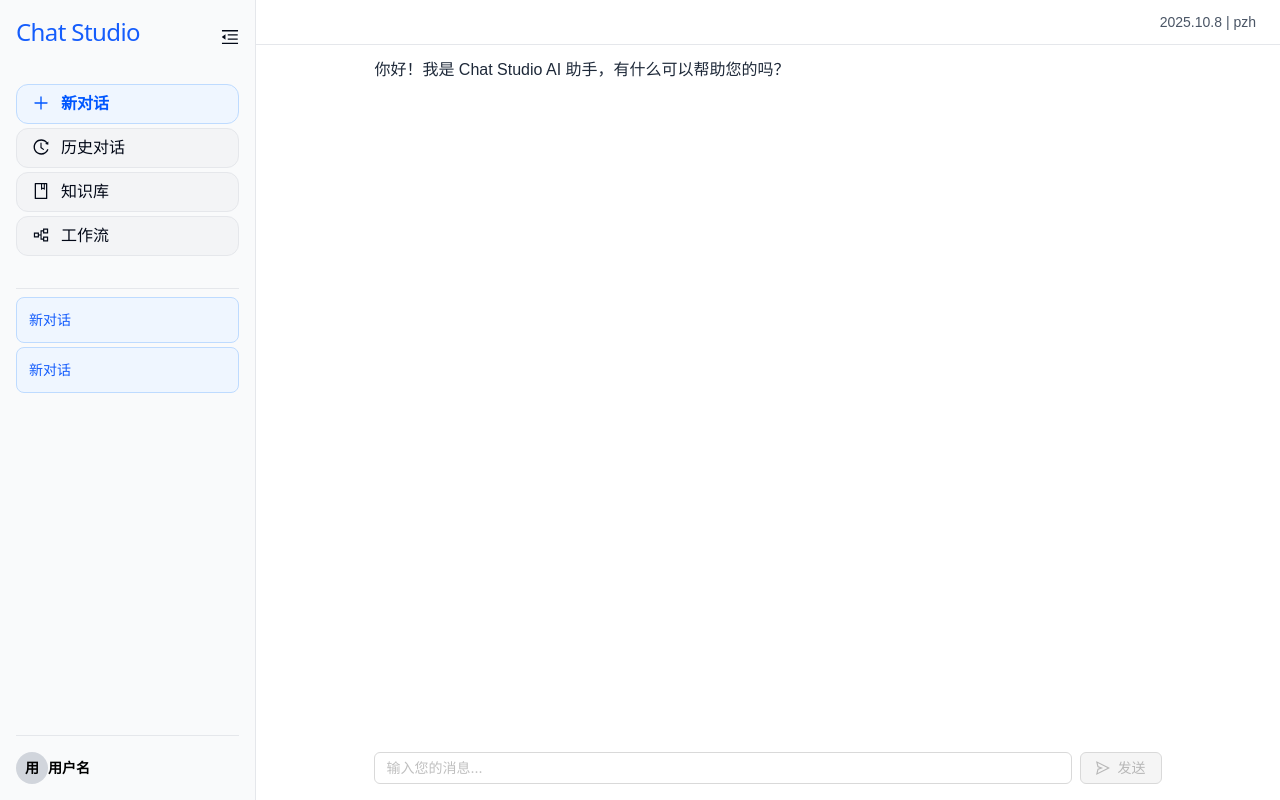
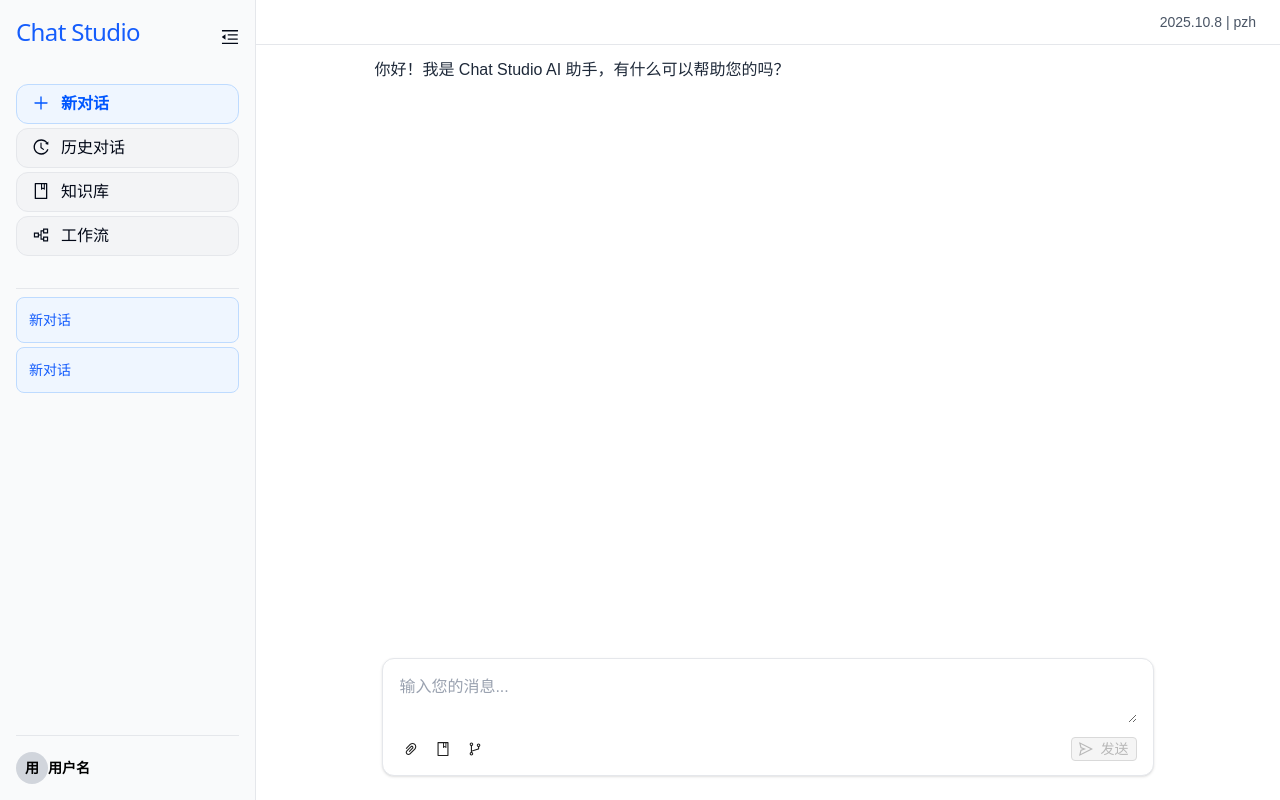
Before and after one commit to zihao17/chat-studio, a React (Vite) app in the folder client/: page / in a window 1280 px wide. Built offline with nearby package versions, Linux system fonts and the light colour scheme.

Commit message:
feat: 重构一体化聊天输入框组件

```diff
--- /dev/null
+++ b/client/src/components/ui/ChatInputPanel.tsx
@@ -0,0 +1,207 @@
+import React, { useState, useRef, useEffect } from "react";
+import { Button } from "antd";
+import {
+  SendOutlined,
+  LoadingOutlined,
+  PaperClipOutlined,
+  BookOutlined,
+  BranchesOutlined,
+} from "@ant-design/icons";
+
+interface ChatInputPanelProps {
+  value: string;
+  onChange: (value: string) => void;
+  onSend: () => void;
+  onKeyDown?: (e: React.KeyboardEvent<HTMLTextAreaElement>) => void;
+  placeholder?: string;
+  disabled?: boolean;
+  loading?: boolean;
+  onFileUpload?: () => void;
+  onKnowledgeBase?: () => void;
+  onWorkflow?: () => void;
+}
+
+const ChatInputPanel: React.FC<ChatInputPanelProps> = ({
+  value,
+  onChange,
+  onSend,
+  onKeyDown,
+  placeholder = "输入您的消息...",
+  disabled = false,
+  loading = false,
+  onFileUpload,
+  onKnowledgeBase,
+  onWorkflow,
+}) => {
+  const [isFocused, setIsFocused] = useState(false);
+  const textareaRef = useRef<HTMLTextAreaElement>(null);
+
+  // 自动调整textarea高度，支持过渡动画
+  const adjustTextareaHeight = () => {
+    const textarea = textareaRef.current;
+    if (textarea) {
+      // 保存当前高度
+      const currentHeight = textarea.style.height;
+
+      // 临时移除过渡效果以获取准确的scrollHeight
+      textarea.style.transition = "none";
+      textarea.style.height = "auto";
+      const scrollHeight = textarea.scrollHeight;
+      const maxHeight = 192; // 最大高度192px（8行）
+      const newHeight = Math.min(scrollHeight, maxHeight);
+
+      // 设置回当前高度（如果有的话）
+      if (currentHeight) {
+        textarea.style.height = currentHeight;
+      }
+
+      // 使用setTimeout确保DOM更新完成后再应用过渡
+      setTimeout(() => {
+        textarea.style.transition = "height 0.3s cubic-bezier(0.4, 0, 0.2, 1)";
+        textarea.style.height = `${newHeight}px`;
+      }, 0);
+    }
+  };
+
+  // 组件挂载时初始化textarea高度
+  useEffect(() => {
+    const textarea = textareaRef.current;
+    if (textarea) {
+      // 初始化时不需要过渡动画
+      textarea.style.transition = "none";
+      textarea.style.height = "auto";
+      const scrollHeight = textarea.scrollHeight;
+      const maxHeight = 120;
+      textarea.style.height = `${Math.min(scrollHeight, maxHeight)}px`;
+
+      // 设置过渡动画，为后续变化做准备
+      requestAnimationFrame(() => {
+        textarea.style.transition = "height 0.3s cubic-bezier(0.4, 0, 0.2, 1)";
+      });
+    }
+  }, []);
+
+  // 当输入内容变化时调整高度
+  useEffect(() => {
+    adjustTextareaHeight();
+  }, [value]);
+
+  const handleTextareaChange = (e: React.ChangeEvent<HTMLTextAreaElement>) => {
+    onChange(e.target.value);
+  };
+
+  const handleKeyDown = (e: React.KeyboardEvent<HTMLTextAreaElement>) => {
+    // 如果正在加载中，阻止Enter键发送
+    if (loading && e.key === "Enter" && !e.shiftKey) {
+      e.preventDefault();
+      return;
+    }
+
+    if (onKeyDown) {
+      onKeyDown(e);
+    }
+  };
+
+  const handleFocus = () => setIsFocused(true);
+  const handleBlur = () => setIsFocused(false);
+
+  return (
+    <div
+      className={`
+        relative bg-white rounded-xl border transition-all duration-200 shadow-sm
+        ${
+          isFocused
+            ? "border-blue-400 shadow-md"
+            : "border-gray-200 hover:border-gray-300"
+        }
+      `}
+    >
+      {/* 文本输入区域 */}
+      <div className="px-4 pt-4 pb-2">
+        <textarea
+          ref={textareaRef}
+          value={value}
+          onChange={handleTextareaChange}
+          onKeyDown={handleKeyDown}
+          onFocus={handleFocus}
+          onBlur={handleBlur}
+          placeholder={placeholder}
+          className="
+            w-full resize-none border-none outline-none bg-transparent
+            text-base leading-6 placeholder-gray-400
+            min-h-[24px]
+          "
+          style={{
+            fontSize: "16px",
+            lineHeight: "1.5",
+            fontFamily: "inherit",
+            transition: "height 0.3s cubic-bezier(0.4, 0, 0.2, 1)",
+          }}
+        />
+      </div>
+
+      {/* 底部操作按钮栏 */}
+      <div className="flex items-center justify-between px-4 pb-3 h-10">
+        {/* 左侧工具按钮 */}
+        <div className="flex items-center gap-2">
+          <Button
+            type="text"
+            size="small"
+            icon={<PaperClipOutlined />}
+            onClick={onFileUpload}
+            className="
+              flex items-center justify-center w-8 h-8 rounded-lg
+              text-gray-500 hover:text-blue-500 hover:bg-blue-50
+              transition-all duration-200
+            "
+            title="上传文件"
+          />
+          <Button
+            type="text"
+            size="small"
+            icon={<BookOutlined />}
+            onClick={onKnowledgeBase}
+            className="
+              flex items-center justify-center w-8 h-8 rounded-lg
+              text-gray-500 hover:text-blue-500 hover:bg-blue-50
+              transition-all duration-200
+            "
+            title="知识库"
+          />
+          <Button
+            type="text"
+            size="small"
+            icon={<BranchesOutlined />}
+            onClick={onWorkflow}
+            className="
+              flex items-center justify-center w-8 h-8 rounded-lg
+              text-gray-500 hover:text-blue-500 hover:bg-blue-50
+              transition-all duration-200
+            "
+            title="工作流"
+          />
+        </div>
+
+        {/* 右侧发送按钮 */}
+        <Button
+          type="primary"
+          size="small"
+          icon={loading ? <LoadingOutlined /> : <SendOutlined />}
+          onClick={onSend}
+          disabled={!value.trim() || loading}
+          loading={loading}
+          className="
+            flex items-center justify-center h-8 px-4 rounded-lg
+            bg-blue-500 hover:bg-blue-600 border-blue-500 hover:border-blue-600
+            disabled:bg-gray-300 disabled:border-gray-300
+            transition-all duration-200
+          "
+        >
+          {loading ? "发送中" : "发送"}
+        </Button>
+      </div>
+    </div>
+  );
+};
+
+export default ChatInputPanel;
--- a/client/src/pages/Home.tsx
+++ b/client/src/pages/Home.tsx
@@ -1,11 +1,12 @@
 import React, { useState, useEffect, useRef } from "react";
-import { Input, Button, message } from "antd";
-import { SendOutlined, LoadingOutlined } from "@ant-design/icons";
+import { message } from "antd";
+import { LoadingOutlined } from "@ant-design/icons";
 import MainLayout from "../components/layout/MainLayout";
 import { useChatContext } from "../contexts/ChatContext";
 import { DEFAULT_WELCOME_MESSAGE } from "../types/chat";
 import StopGenerationButton from "../components/ui/StopGenerationButton";
 import MarkdownRenderer from "../components/ui/MarkdownRenderer";
+import ChatInputPanel from "../components/ui/ChatInputPanel";
 
 /**
  * 主页组件
@@ -160,6 +161,24 @@
     }
   };
 
+  // 处理文件上传
+  const handleFileUpload = () => {
+    // TODO: 实现文件上传功能
+    message.info("文件上传功能即将上线");
+  };
+
+  // 处理知识库
+  const handleKnowledgeBase = () => {
+    // TODO: 实现知识库功能
+    message.info("知识库功能即将上线");
+  };
+
+  // 处理工作流
+  const handleWorkflow = () => {
+    // TODO: 实现工作流功能
+    message.info("工作流功能即将上线");
+  };
+
   // 获取当前会话的消息列表，如果没有消息则显示欢迎语
   const displayMessages = currentSession?.messages || [];
   const showWelcome = displayMessages.length === 0;
@@ -234,11 +253,11 @@
             <div ref={messagesEndRef} />
           </div>
 
-          {/* 输入区域 - 移除灰色分割线 */}
-          <div className="p-4">
+          {/* 输入区域 - 一体化聊天输入面板 */}
+          <div className="p-6">
             {/* 停止生成按钮 - 仅在AI正在生成时显示 */}
             {isCurrentSessionGenerating && (
-              <div className="mb-2 flex justify-center">
+              <div className="mb-4 flex justify-center">
                 <StopGenerationButton
                   visible={isCurrentSessionGenerating}
                   onStop={handleStopGeneration}
@@ -246,26 +265,18 @@
               </div>
             )}
 
-            <div className="flex gap-2">
-              <Input.TextArea
-                value={inputValue}
-                onChange={(e) => setInputValue(e.target.value)}
-                onKeyDown={handleKeyPress}
-                placeholder="输入您的消息..."
-                autoSize={{ minRows: 1, maxRows: 4 }}
-                className="flex-1"
-              />
-              <Button
-                type="primary"
-                icon={isAILoading ? <LoadingOutlined /> : <SendOutlined />}
-                onClick={handleSendMessage}
-                disabled={!inputValue.trim() || isAILoading}
-                loading={isAILoading}
-                className="self-end"
-              >
-                {isAILoading ? "发送中" : "发送"}
-              </Button>
-            </div>
+            {/* 一体化聊天输入面板 */}
+            <ChatInputPanel
+              value={inputValue}
+              onChange={setInputValue}
+              onSend={handleSendMessage}
+              onKeyDown={handleKeyPress}
+              placeholder="输入您的消息..."
+              loading={isAILoading}
+              onFileUpload={handleFileUpload}
+              onKnowledgeBase={handleKnowledgeBase}
+              onWorkflow={handleWorkflow}
+            />
           </div>
         </div>
       </div>
```
